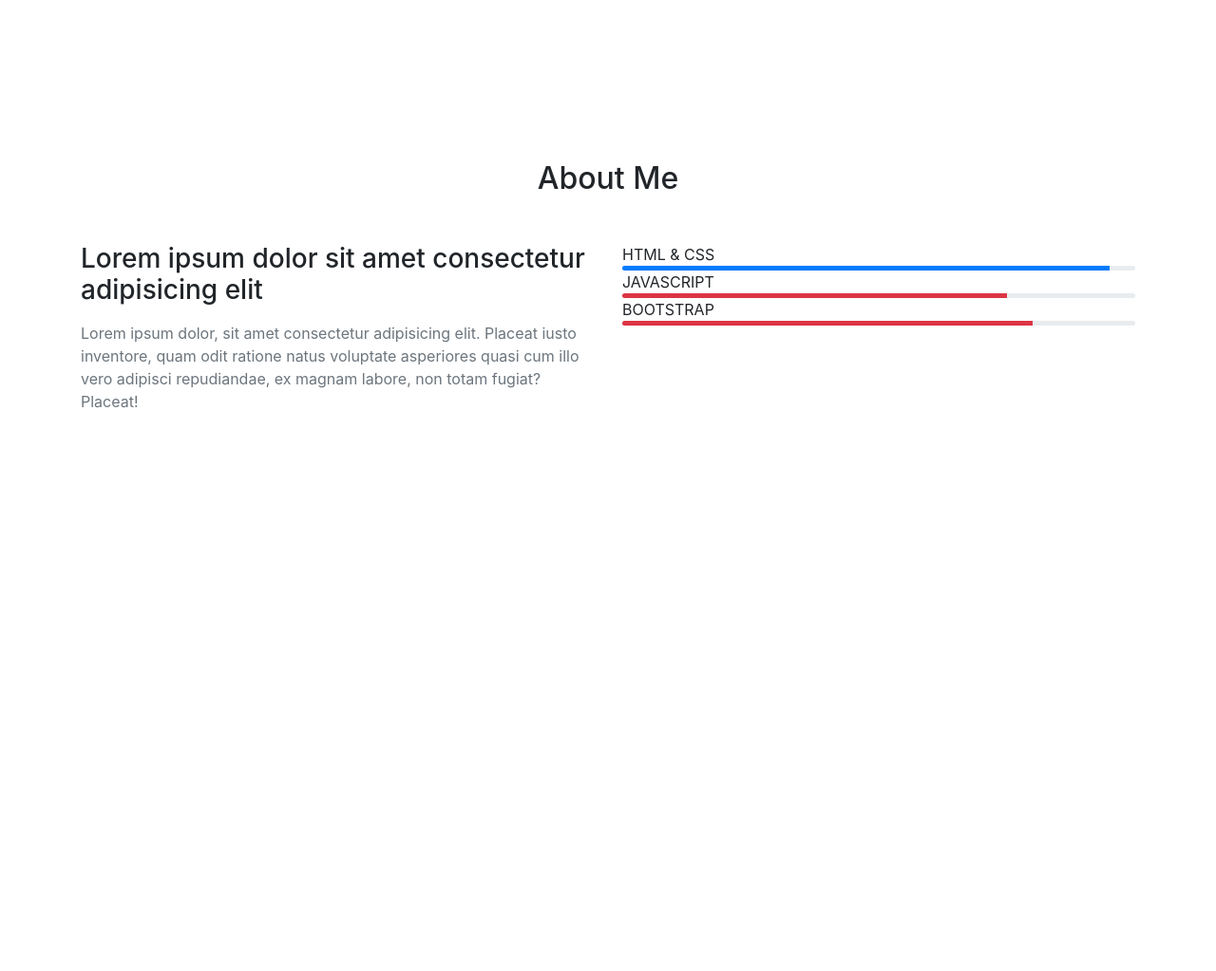
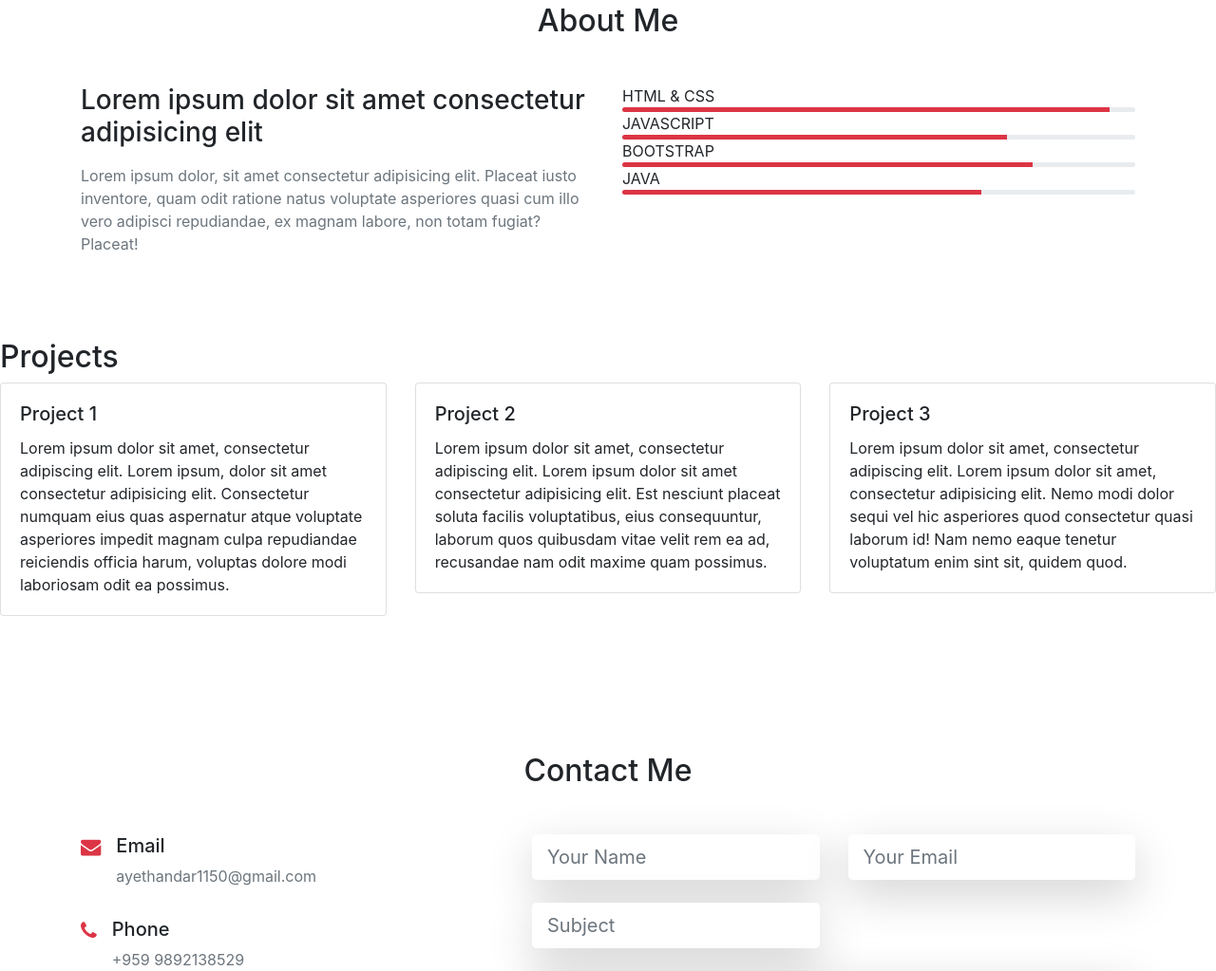
Before and after one commit to AyeChay/myprofile, a plain HTML site: page index.html in a window 1280 px wide. Shown: the part 965-1988 px from the top of the page at 95% size. Before the commit the page ends 1488 px from the top, so only its background shows below. Drawn offline with nearby package versions, Linux system fonts and the light colour scheme.

Commit message:
update mycv

```diff
--- a/index.html
+++ b/index.html
@@ -1,24 +1,11 @@
 <!DOCTYPE html>
-<html lang="en">
-<head>
-    <meta charset="UTF-8">
-    <meta name="viewport" content="width=device-width, initial-scale=1.0">
-    <title>Document</title>
-</head>
-<body>
-    <h1>Git Testing</h1>
-    <h2>Feature One</h2>
-
-    <p>Lorem, ipsum dolor sit amet consectetur adipisicing elit. Omnis libero quaerat, obcaecati ad magnam tenetur iusto minus fuga fugiat quia quae, aliquid incidunt delectus modi doloremque voluptates officiis consequuntur nisi?</p>
-</body>
-</html><!DOCTYPE html>
 <html lang="en">
 <head>
     <meta charset="UTF-8">
     <meta name="viewport" content="width=device-width, initial-scale=1.0">
     <title>My Profile</title>
     <link rel="stylesheet" href="https://stackpath.bootstrapcdn.com/bootstrap/4.5.2/css/bootstrap.min.css">
-    <link rel="stylesheet" href="https://cdnjs.cloudflare.com/ajax/libs/font-awesome/5.15.4/css/all.min.css">
+    <link rel="stylesheet" href="https://cdnjs.cloudflare.com/ajax/libs/font-awesome/4.7.0/css/font-awesome.min.css">
 
 </head>
 <body>
@@ -37,9 +24,6 @@
                     <a class="nav-link" href="#about">About</a>
                 </li>
                 <li class="nav-item">
-                    <a class="nav-link" href="#skill">skill</a>
-                </li>
-                <li class="nav-item">
                     <a class="nav-link" href="#projects">Projects</a>
                 </li>
                 <li class="nav-item">
@@ -55,7 +39,7 @@
             <div class="row min-vh-100 justify-content-center align-items-center">
                 <div class="col-md-6 mt-5 mt-md-0">
                     <div class="home-img text-center">
-                        <img src="./image/photo.jpg" alt="profile png" class="img-fluid rounded-circle" style="width: 300px;">
+                        <img src="./photo/photo.jpg" alt="profile png" class="img-fluid rounded-circle" style="width: 300px;">
                     </div>
                 </div>
                 <div class="col-md-6 mt-5 mt-md-0 order-md-first">
@@ -64,7 +48,7 @@
                         <h1 class="text-danger text-uppercase fx-1 fw-bold">Web Developer</h1>
                         <h2 class="fs-4">Aye Thandar</h2>
                         <p class="mt-4 text-muted">Lorem ipsum dolor, sit amet consectetur adipisicing elit. Ad recusandae veritatis eum fugit! Quaerat sed ratione nihil cum qui necessitatibus nobis amet tempora, ex, illum dolores magnam rem asperiores soluta.</p>
-                        <a href="./image/Aye Thandar.docx" class="btn btn-danger px-3 mt-3">My CV</a>
+                        <a href="./photo/Aye Thandar.docx" class="btn btn-danger px-3 mt-3">My CV</a>
                     </div>
                 </div>
             </div>
@@ -91,7 +75,7 @@
                     <div class="skill-item">
                         <div class="fs-6">HTML & CSS</div>
                         <div class="progress" style="height: 5px;">
-                            <div class="progress-bar bg-black" role="progressbar" aria-valuenow="95" aria-valuemin="0" aria-valuemax="100" style="width:95%">
+                            <div class="progress-bar bg-danger" role="progressbar" aria-valuenow="95" aria-valuemin="0" aria-valuemax="100" style="width:95%">
                             </div>
                         </div>
                         <div class="fs-6">JAVASCRIPT</div>
@@ -104,6 +88,113 @@
                             <div class="progress-bar bg-danger" role="progressbar" aria-valuenow="80" aria-valuemin="0" aria-valuemax="100" style="width:80%">
                             </div>
                         </div>
+                        <div class="fs-6">JAVA</div>
+                        <div class="progress" style="height: 5px;">
+                            <div class="progress-bar bg-danger" role="progressbar" aria-valuenow="70" aria-valuemin="0" aria-valuemax="100" style="width:70%">
+                            </div>
+                        </div>
+                    </div>
+                </div>
+            </div>
+        </div>
+    </section>
+
+    <section id="projects" class="mb-5">
+        <h2>Projects</h2>
+        <div class="row">
+          <div class="col-md-4">
+            <div class="card mb-4">
+              <div class="card-body">
+                <h5 class="card-title">Project 1</h5>
+                <p class="card-text">Lorem ipsum dolor sit amet, consectetur adipiscing elit. Lorem ipsum, dolor sit amet consectetur adipisicing elit. Consectetur numquam eius quas aspernatur atque voluptate asperiores impedit magnam culpa repudiandae reiciendis officia harum, voluptas dolore modi laboriosam odit ea possimus.</p>
+              </div>
+            </div>
+        </div>
+        <div class="col-md-4">
+            <div class="card mb-4">
+              <div class="card-body">
+                <h5 class="card-title">Project 2</h5>
+                <p class="card-text">Lorem ipsum dolor sit amet, consectetur adipiscing elit. Lorem ipsum dolor sit amet consectetur adipisicing elit. Est nesciunt placeat soluta facilis voluptatibus, eius consequuntur, laborum quos quibusdam vitae velit rem ea ad, recusandae nam odit maxime quam possimus.</p>
+              </div>
+            </div>
+        </div>
+        <div class="col-md-4">
+            <div class="card mb-4">
+              <div class="card-body">
+                <h5 class="card-title">Project 3</h5>
+                <p class="card-text">Lorem ipsum dolor sit amet, consectetur adipiscing elit. Lorem ipsum dolor sit amet, consectetur adipisicing elit. Nemo modi dolor sequi vel hic asperiores quod consectetur quasi laborum id! Nam nemo eaque tenetur voluptatum enim sint sit, quidem quod.</p>
+              </div>
+            </div>
+          </div>
+        </div>
+    </section>
+
+    <section class="contact py-5 bg-white" id="contact">
+        <div class="container-lg py-4">
+            <div class="row justify-content-center">
+                <div class="col-lg-8">
+                    <div class="section-title text-center">
+                        <h2 class="fw-bold mb-5">Contact Me</h2>
+                    </div>
+                </div>
+            </div>
+            <div class="row">
+                <div class="col-md-5">
+                    <div class="contact-item d-flex mb-3">
+                        <div class="icon fs-4 text-danger">
+                            <i class="fa fa-envelope fa-lg"></i>
+                        </div>
+                        <div class="text ml-3">
+                            <h5 class="fs-5">Email</h5>
+                            <p class="text-muted">ayethandar1150@gmail.com</p>
+                        </div>
+                    </div>
+                    <div class="contact-item d-flex mb-3">
+                        <div class="icon fs-4 text-danger">
+                            <i class="fa fa-phone fa-lg"></i>
+                        </div>
+                        <div class="text ml-3">
+                            <h5 class="fs-5">Phone</h5>
+                            <p class="text-muted">+959 9892138529</p>
+                        </div>
+                    </div>
+                    <div class="contact-item d-flex mb-3">
+                        <div class="icon fs-4 text-danger">
+                            <i class="fa fa-facebook fa-lg"></i>
+                        </div>
+                        <div class="text ml-3">
+                            <h5 class="fs-5">Facebook</h5>
+                            <p class="text-muted">example@gmail.com</p>
+                        </div>
+                    </div>
+                </div>
+                <div class="col-md-7">
+                    <div class="contact-form">
+                        <form action="">
+                            <div class="row">
+                                <div class="col-lg-6 mb-4">
+                                    <input type="text" name="name" id="name" placeholder="Your Name" class="form-control form-control-lg fs-6 border-0 shadow-lg">
+                                </div>
+                                <div class="col-lg-6 mb-4">
+                                    <input type="email" name="email" id="email" placeholder="Your Email" class="form-control form-control-lg fs-6 border-0 shadow-lg">
+                                </div>
+                            </div>
+                            <div class="row">
+                                <div class="col-lg-6 mb-4">
+                                    <input type="text" name="subject" id="name" placeholder="Subject" class="form-control form-control-lg fs-6 border-0 shadow-lg">
+                                </div>
+                            </div>
+                            <div class="row">
+                                <div class="col-lg-12 mb-4">
+                                    <textarea name="description" id="description" placeholder="Description" class="form-control form-control-lg fs-6 border-0 shadow-lg"></textarea>
+                                </div>
+                            </div>
+                            <div class="row">
+                                <div class="col-lg-12">
+                                    <button type="submit" class="btn btn-danger px-3">Send Message</button>
+                                </div>
+                            </div>
+                        </form>
                     </div>
                 </div>
             </div>
@@ -113,5 +204,8 @@
     <script src="https://code.jquery.com/jquery-3.5.1.slim.min.js"></script>
     <script src="https://cdn.jsdelivr.net/npm/@popperjs/core@2.5.3/dist/umd/popper.min.js"></script>
     <script src="https://stackpath.bootstrapcdn.com/bootstrap/4.5.2/js/bootstrap.min.js"></script>
+
+
+</body>
 </body>
 </html>
```
